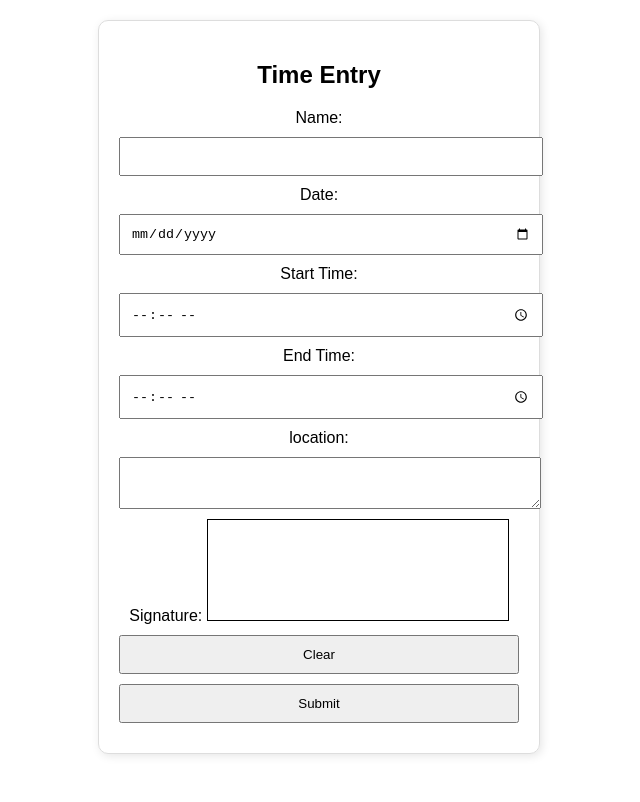
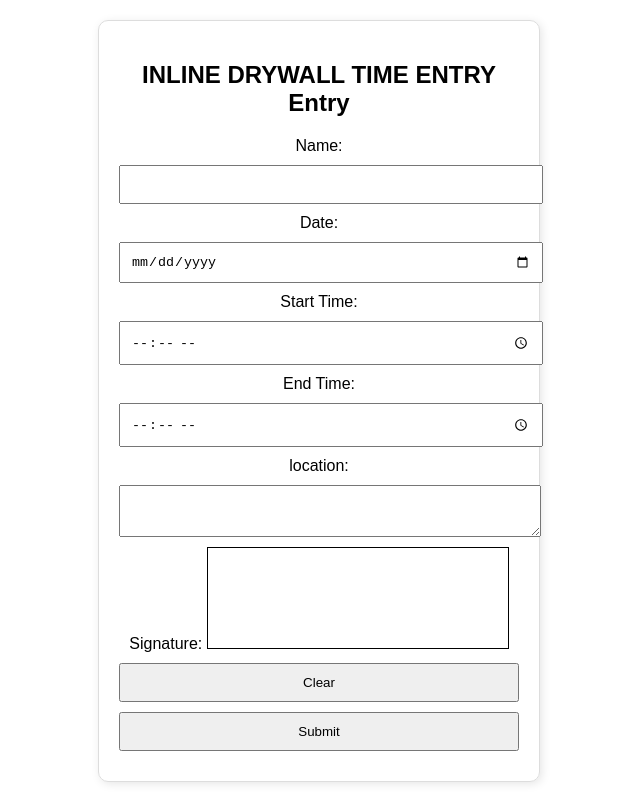
Before and after one commit to rodrom30/tsheeet2, a plain HTML site: page index.html in a window 1280 px wide. Shown: the whole page, without its empty margins (321-961 px from the left). Drawn offline with Linux system fonts and the light colour scheme.

Commit message:
Update index.html

```diff
--- a/index.html
+++ b/index.html
@@ -8,7 +8,7 @@
 </head>
 <body>
     <div class="container">
-        <h2>Time Entry</h2>
+        <h2>INLINE DRYWALL TIME ENTRY Entry</h2>
         <form id="timeSheetForm">
             <label>Name:</label>
             <input type="text" id="name" required>
```
